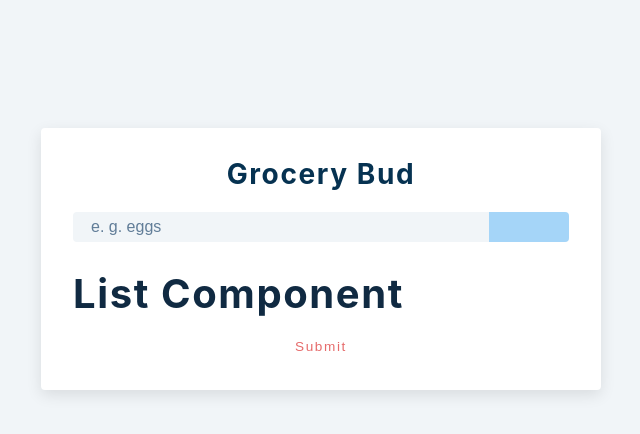
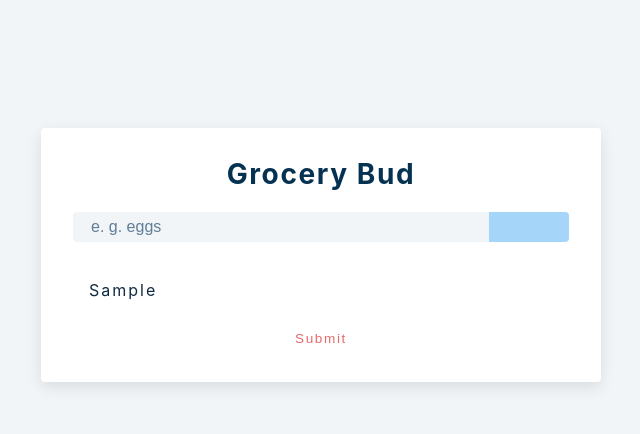
Before and after one commit to jos3ph-m/Grocery-Bud, a React (Create React App) app: page / in a window 1280 px wide. Both pictures are taken after typing "Sample" into the empty fields and a click on the button 848 px from the left and 227 px from the top of the page. Shown: the top 434 px of the page, without its empty margins (319-959 px from the left). Built offline with nearby package versions, Linux system fonts and the light colour scheme.

Commit message:
Add items

```diff
--- a/src/App.js
+++ b/src/App.js
@@ -40,7 +40,7 @@
         </div>
       </form>
       <div className="grocery-container">
-        <List />
+        <List items={list} />
         <button className="clear-btn">{isEditing ? 'edit' : 'submit'}</button>
       </div>
     </section>
--- a/src/List.js
+++ b/src/List.js
@@ -1,7 +1,18 @@
-import React from 'react'
-import { FaEdit, FaTrash } from 'react-icons/fa'
-const List = () => {
-  return <h2>list component</h2>
-}
+import React from 'react';
+import { FaEdit, FaTrash } from 'react-icons/fa';
+const List = ({ items }) => {
+  return (
+    <div className="grocery-list">
+      {items.map((item) => {
+        const { id, title } = item;
+        return (
+          <article key={id} className="grocery-item">
+            <p className="title">{title}</p>
+          </article>
+        );
+      })}
+    </div>
+  );
+};
 
-export default List
+export default List;
```
